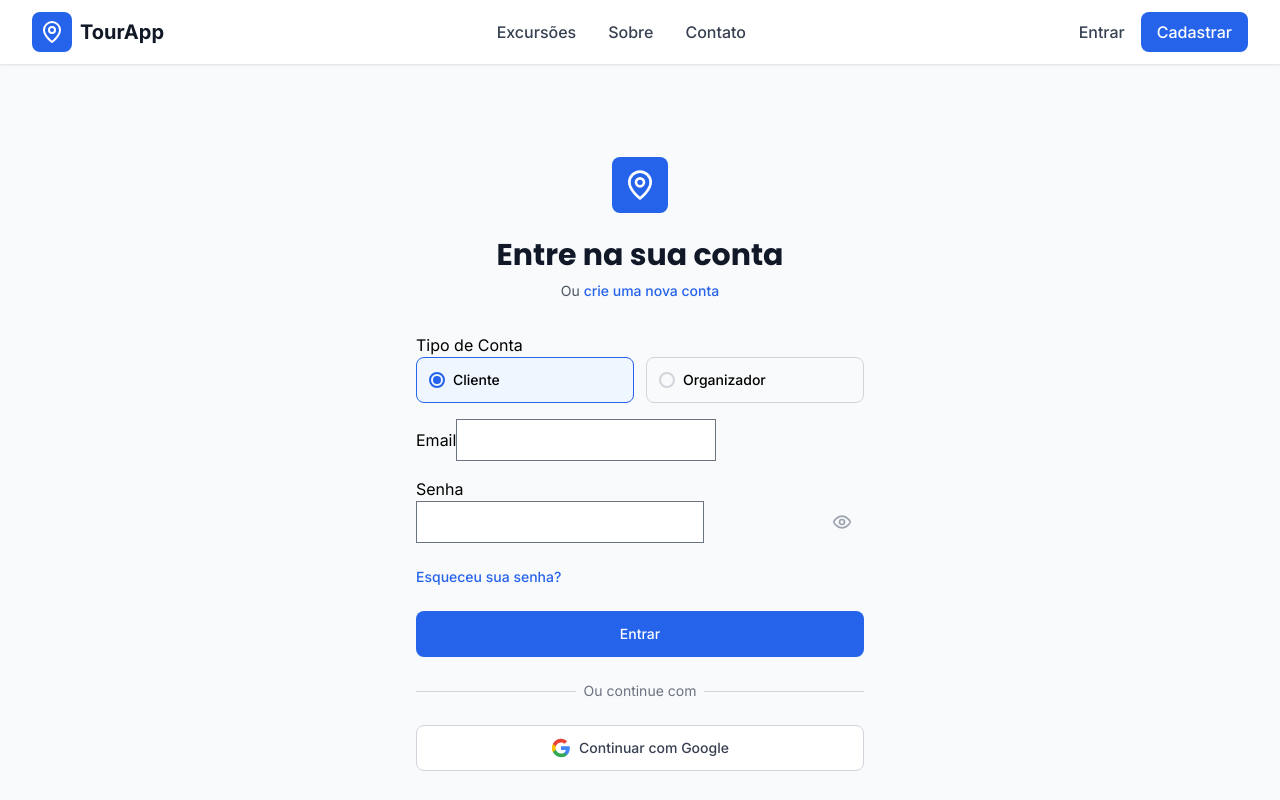
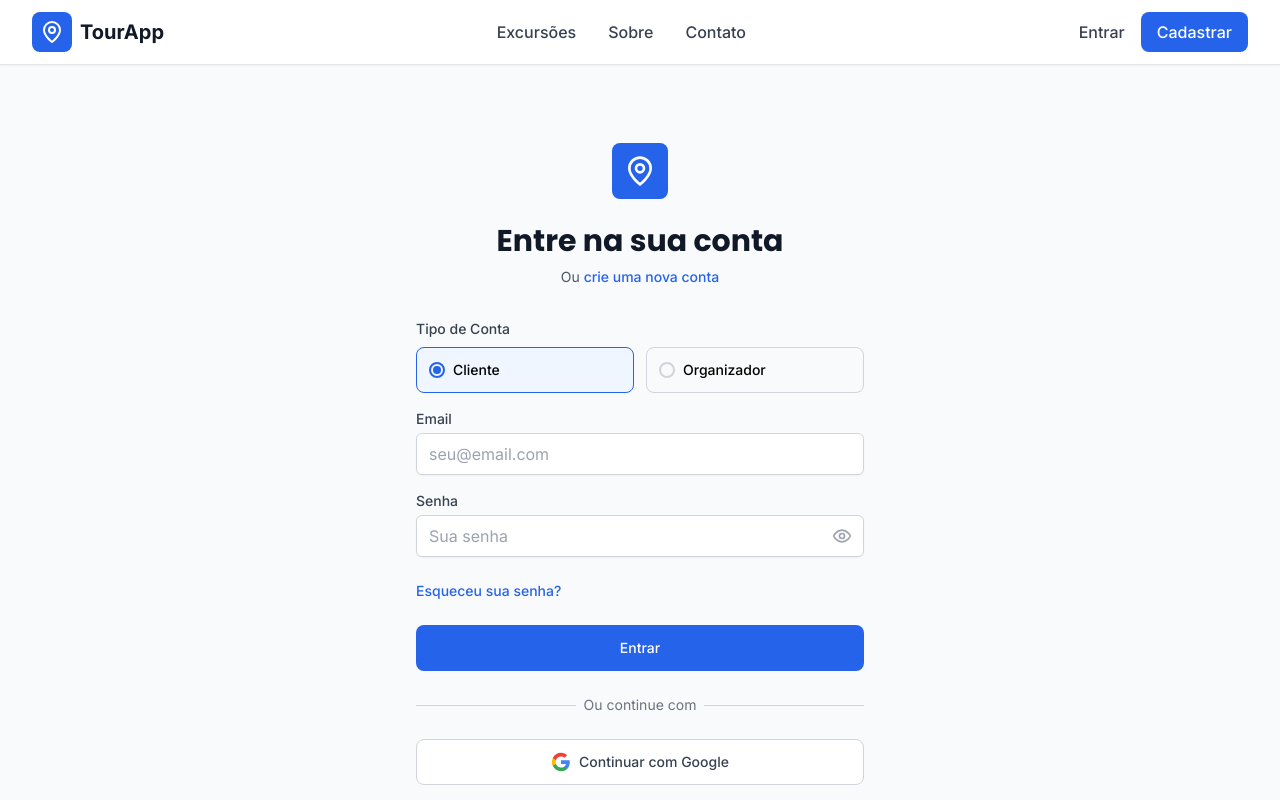
Before and after one commit to wgcostta/tour-excursion-ft, a Next.js app: page /auth/login in a window 1280 px wide. Shown: the top 800 px of the page. Built offline with nearby package versions, Linux system fonts and the light colour scheme; no server answers.

Commit message:
feat: task-0003 - -correção do build

```diff
--- a/pages/_app.tsx
+++ b/pages/_app.tsx
@@ -1,15 +1,61 @@
-
 import '../styles/globals.css';
 import type { AppProps } from 'next/app';
 import { SessionProvider } from 'next-auth/react';
+import { QueryClient, QueryClientProvider } from '@tanstack/react-query';
+import { ReactQueryDevtools } from '@tanstack/react-query-devtools';
+import { Toaster } from 'react-hot-toast';
+import { useState } from 'react';
 
 export default function App({
   Component,
   pageProps: { session, ...pageProps },
 }: AppProps) {
+  const [queryClient] = useState(() => new QueryClient({
+    defaultOptions: {
+      queries: {
+        retry: 1,
+        staleTime: 5 * 60 * 1000, // 5 minutes
+        refetchOnWindowFocus: false,
+      },
+    },
+  }));
+
   return (
     <SessionProvider session={session}>
-      <Component {...pageProps} />
+      <QueryClientProvider client={queryClient}>
+        <Component {...pageProps} />
+
+        {/* Toast notifications */}
+        <Toaster
+          position="top-right"
+          toastOptions={{
+            duration: 4000,
+            style: {
+              background: '#363636',
+              color: '#fff',
+            },
+            success: {
+              duration: 3000,
+              iconTheme: {
+                primary: '#22c55e',
+                secondary: '#fff',
+              },
+            },
+            error: {
+              duration: 4000,
+              iconTheme: {
+                primary: '#ef4444',
+                secondary: '#fff',
+              },
+            },
+          }}
+        />
+
+        {/* DevTools apenas em desenvolvimento */}
+        {process.env.NODE_ENV === 'development' && (
+          <ReactQueryDevtools initialIsOpen={false} />
+        )}
+      </QueryClientProvider>
     </SessionProvider>
   );
 }
--- a/pages/auth/login.tsx
+++ b/pages/auth/login.tsx
@@ -1,11 +1,9 @@
 import React, { useState } from 'react';
-import { signIn, getSession } from 'next-auth/react';
+import { signIn } from 'next-auth/react';
 import { useRouter } from 'next/router';
 import Link from 'next/link';
-import { useForm } from 'react-hook-form';
 import Layout from '../../components/Layout';
 import { Eye, EyeOff, MapPin } from 'lucide-react';
-import toast from 'react-hot-toast';
 
 interface LoginForm {
   email: string;
@@ -17,40 +15,88 @@ const LoginPage: React.FC = () => {
   const router = useRouter();
   const [showPassword, setShowPassword] = useState(false);
   const [isLoading, setIsLoading] = useState(false);
+  const [errors, setErrors] = useState<Partial<LoginForm>>({});
 
-  const { register, handleSubmit, watch, formState: { errors } } = useForm<LoginForm>({
-    defaultValues: {
-      userType: 'CLIENTE',
-    },
+  const [formData, setFormData] = useState<LoginForm>({
+    email: '',
+    password: '',
+    userType: 'CLIENTE',
   });
 
-  const userType = watch('userType');
+  const validateForm = (): boolean => {
+    const newErrors: Partial<LoginForm> = {};
 
-  const onSubmit = async (data: LoginForm) => {
+    if (!formData.email) {
+      newErrors.email = 'Email é obrigatório';
+    } else if (!/^[A-Z0-9._%+-]+@[A-Z0-9.-]+\.[A-Z]{2,}$/i.test(formData.email)) {
+      newErrors.email = 'Email inválido';
+    }
+
+    if (!formData.password) {
+      newErrors.password = 'Senha é obrigatória';
+    } else if (formData.password.length < 6) {
+      newErrors.password = 'Senha deve ter no mínimo 6 caracteres';
+    }
+
+    setErrors(newErrors);
+    return Object.keys(newErrors).length === 0;
+  };
+
+  const handleInputChange = (e: React.ChangeEvent<HTMLInputElement>) => {
+    const { name, value } = e.target;
+    setFormData(prev => ({
+      ...prev,
+      [name]: value,
+    }));
+
+    // Limpa o erro do campo quando o usuário começa a digitar
+    if (errors[name as keyof LoginForm]) {
+      setErrors(prev => ({
+        ...prev,
+        [name]: undefined,
+      }));
+    }
+  };
+
+  const handleUserTypeChange = (userType: 'CLIENTE' | 'ORGANIZADOR') => {
+    setFormData(prev => ({
+      ...prev,
+      userType,
+    }));
+  };
+
+  const handleSubmit = async (e: React.FormEvent) => {
+    e.preventDefault();
+
+    if (!validateForm()) {
+      return;
+    }
+
     setIsLoading(true);
 
     try {
       const result = await signIn('credentials', {
-        email: data.email,
-        password: data.password,
-        userType: data.userType,
+        email: formData.email,
+        password: formData.password,
+        userType: formData.userType,
         redirect: false,
       });
 
       if (result?.error) {
-        toast.error('Credenciais inválidas');
+        alert('Credenciais inválidas');
       } else {
-        toast.success('Login realizado com sucesso!');
+        alert('Login realizado com sucesso!');
 
         // Redirecionar baseado no tipo de usuário
-        const redirectUrl = data.userType === 'ORGANIZADOR'
+        const redirectUrl = formData.userType === 'ORGANIZADOR'
           ? '/organizador/dashboard'
           : '/cliente/dashboard';
 
         router.push(redirectUrl);
       }
     } catch (error) {
-      toast.error('Erro ao fazer login');
+      alert('Erro ao fazer login');
+      console.error('Login error:', error);
     } finally {
       setIsLoading(false);
     }
@@ -81,28 +127,32 @@ const LoginPage: React.FC = () => {
             </p>
           </div>
 
-          <form className="mt-8 space-y-6" onSubmit={handleSubmit(onSubmit)}>
+          <form className="mt-8 space-y-6" onSubmit={handleSubmit}>
             <div className="space-y-4">
               {/* Tipo de Usuário */}
               <div>
-                <label className="form-label">Tipo de Conta</label>
+                <label className="block text-sm font-medium text-gray-700 mb-2">
+                  Tipo de Conta
+                </label>
                 <div className="grid grid-cols-2 gap-3">
                   <label className={`flex items-center p-3 border rounded-lg cursor-pointer transition-colors ${
-                    userType === 'CLIENTE'
+                    formData.userType === 'CLIENTE'
                       ? 'border-primary-600 bg-primary-50'
                       : 'border-gray-300 hover:bg-gray-50'
                   }`}>
                     <input
                       type="radio"
+                      name="userType"
                       value="CLIENTE"
-                      {...register('userType', { required: true })}
+                      checked={formData.userType === 'CLIENTE'}
+                      onChange={() => handleUserTypeChange('CLIENTE')}
                       className="sr-only"
                     />
                     <div className="flex items-center">
                       <div className={`w-4 h-4 rounded-full border-2 mr-2 flex items-center justify-center ${
-                        userType === 'CLIENTE' ? 'border-primary-600' : 'border-gray-300'
+                        formData.userType === 'CLIENTE' ? 'border-primary-600' : 'border-gray-300'
                       }`}>
-                        {userType === 'CLIENTE' && (
+                        {formData.userType === 'CLIENTE' && (
                           <div className="w-2 h-2 rounded-full bg-primary-600"></div>
                         )}
                       </div>
@@ -111,21 +161,23 @@ const LoginPage: React.FC = () => {
                   </label>
 
                   <label className={`flex items-center p-3 border rounded-lg cursor-pointer transition-colors ${
-                    userType === 'ORGANIZADOR'
+                    formData.userType === 'ORGANIZADOR'
                       ? 'border-primary-600 bg-primary-50'
                       : 'border-gray-300 hover:bg-gray-50'
                   }`}>
                     <input
                       type="radio"
+                      name="userType"
                       value="ORGANIZADOR"
-                      {...register('userType', { required: true })}
+                      checked={formData.userType === 'ORGANIZADOR'}
+                      onChange={() => handleUserTypeChange('ORGANIZADOR')}
                       className="sr-only"
                     />
                     <div className="flex items-center">
                       <div className={`w-4 h-4 rounded-full border-2 mr-2 flex items-center justify-center ${
-                        userType === 'ORGANIZADOR' ? 'border-primary-600' : 'border-gray-300'
+                        formData.userType === 'ORGANIZADOR' ? 'border-primary-600' : 'border-gray-300'
                       }`}>
-                        {userType === 'ORGANIZADOR' && (
+                        {formData.userType === 'ORGANIZADOR' && (
                           <div className="w-2 h-2 rounded-full bg-primary-600"></div>
                         )}
                       </div>
@@ -137,45 +189,39 @@ const LoginPage: React.FC = () => {
 
               {/* Email */}
               <div>
-                <label htmlFor="email" className="form-label">
+                <label htmlFor="email" className="block text-sm font-medium text-gray-700 mb-1">
                   Email
                 </label>
                 <input
                   id="email"
+                  name="email"
                   type="email"
                   autoComplete="email"
-                  className="form-input"
-                  {...register('email', {
-                    required: 'Email é obrigatório',
-                    pattern: {
-                      value: /^[A-Z0-9._%+-]+@[A-Z0-9.-]+\.[A-Z]{2,}$/i,
-                      message: 'Email inválido',
-                    },
-                  })}
+                  value={formData.email}
+                  onChange={handleInputChange}
+                  className="block w-full px-3 py-2 border border-gray-300 rounded-md shadow-sm placeholder-gray-400 focus:outline-none focus:ring-primary-500 focus:border-primary-500"
+                  placeholder="seu@email.com"
                 />
                 {errors.email && (
-                  <p className="mt-1 text-sm text-red-600">{errors.email.message}</p>
+                  <p className="mt-1 text-sm text-red-600">{errors.email}</p>
                 )}
               </div>
 
               {/* Senha */}
               <div>
-                <label htmlFor="password" className="form-label">
+                <label htmlFor="password" className="block text-sm font-medium text-gray-700 mb-1">
                   Senha
                 </label>
                 <div className="relative">
                   <input
                     id="password"
+                    name="password"
                     type={showPassword ? 'text' : 'password'}
                     autoComplete="current-password"
-                    className="form-input pr-10"
-                    {...register('password', {
-                      required: 'Senha é obrigatória',
-                      minLength: {
-                        value: 6,
-                        message: 'Senha deve ter no mínimo 6 caracteres',
-                      },
-                    })}
+                    value={formData.password}
+                    onChange={handleInputChange}
+                    className="block w-full px-3 py-2 pr-10 border border-gray-300 rounded-md shadow-sm placeholder-gray-400 focus:outline-none focus:ring-primary-500 focus:border-primary-500"
+                    placeholder="Sua senha"
                   />
                   <button
                     type="button"
@@ -190,7 +236,7 @@ const LoginPage: React.FC = () => {
                   </button>
                 </div>
                 {errors.password && (
-                  <p className="mt-1 text-sm text-red-600">{errors.password.message}</p>
+                  <p className="mt-1 text-sm text-red-600">{errors.password}</p>
                 )}
               </div>
             </div>
--- a/tsconfig.json
+++ b/tsconfig.json
@@ -26,6 +26,6 @@
       "@/utils/*": ["./utils/*"]
     }
   },
-  "include": ["next-env.d.ts", "**/*.ts", "**/*.tsx", ".next/types/**/*.ts"],
+  "include": ["next-env.d.ts", "**/*.ts", "**/*.tsx", ".next/types/**/*.ts", "types/**/*.ts"],
   "exclude": ["node_modules"]
 }
```
Also changed, not shown: components/Layout/Header.tsx (+3 -15 lines), lib/auth.ts (added, +109 -0 lines), package.json (+10 -13 lines), types/next-auth.d.ts (added, +30 -0 lines), 1 other file (tests, documents, lock files or other folders).
